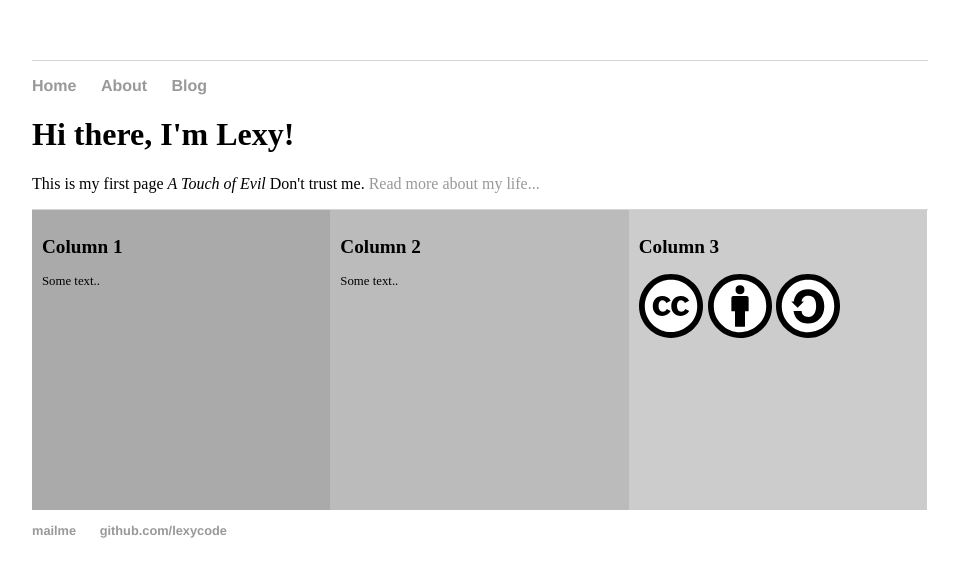
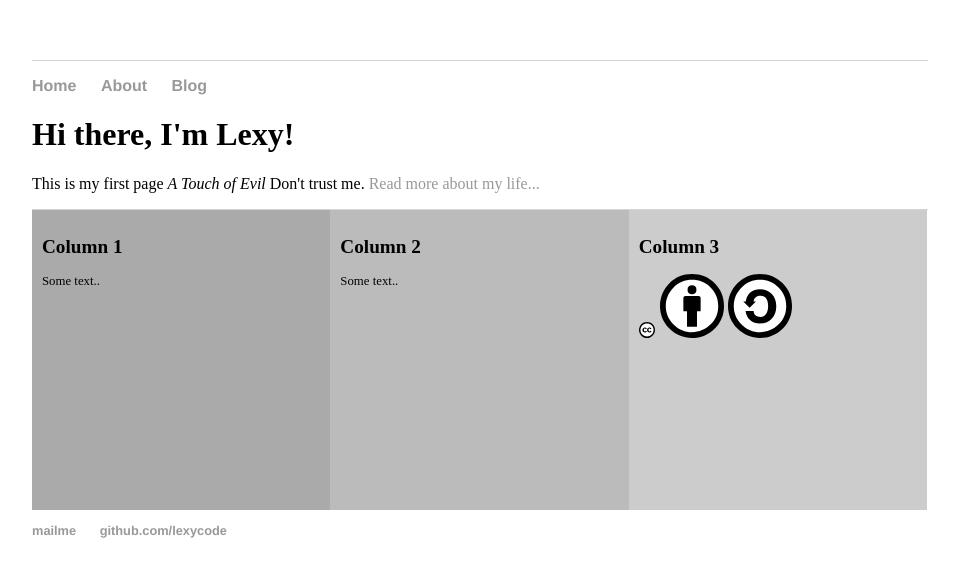
Before and after one commit to lexycode/lexycode.github.io, a Jekyll site: the page built from index.html, in a window 1280 px wide. Shown: the top 577 px of the page, without its empty margins (160-1119 px from the left). Built offline with Jekyll 4.4.1, drawn with Linux system fonts in a browser that asks for light colours.

Commit message:
resizing img

```diff
--- a/_layouts/default.html
+++ b/_layouts/default.html
@@ -30,7 +30,7 @@
 			  <div class="column" style="background-color:#ccc;">
 			    <h2>Column 3</h2>
 			    <h2>
-						<img src="/images/cc.svg" alt="cc">
+						<img src="/images/cc.svg" alt="cc" height="16" width="16">
 						<img src="/images/by.svg" alt="by">
 						<img src="/images/sa.svg" alt="sa">
 					</h2>
```
